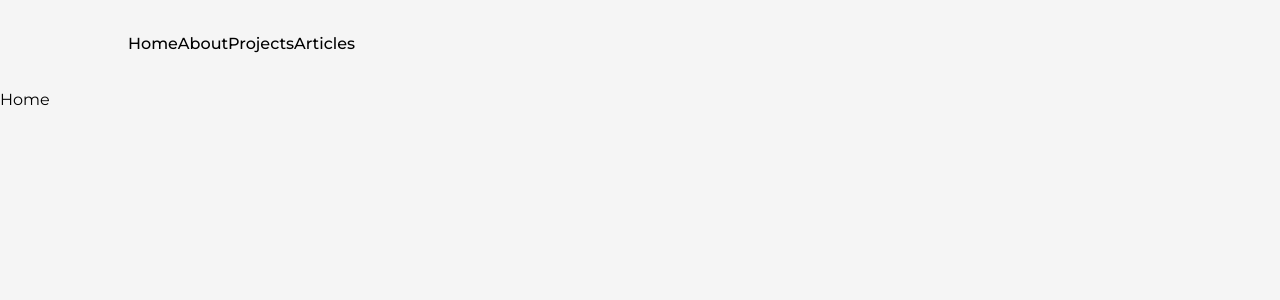
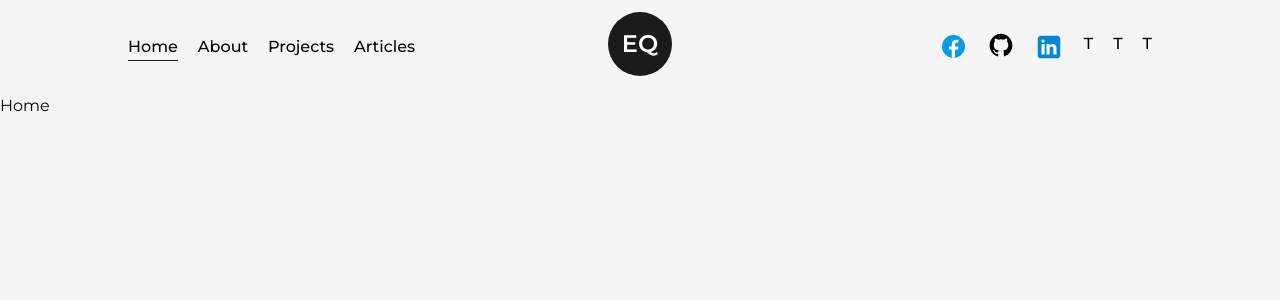
Before and after one commit to phphuongbinh/portfolio-v2, a Next.js app: page / in a window 1280 px wide. Shown: the top 300 px of the page. Built offline with nearby package versions, Linux system fonts and the light colour scheme.

Commit message:
navbar component

```diff
--- /dev/null
+++ b/src/components/CustomLink.tsx
@@ -0,0 +1,26 @@
+import Link from "next/link";
+import { useRouter } from "next/router";
+import React from "react";
+
+interface CustomLinkProps {
+  href: string;
+  title: string;
+  className?: string;
+}
+
+const CustomLink = ({ href, title, className }: CustomLinkProps) => {
+  const router = useRouter();
+
+  return (
+    <Link href={href} className={`${className} relative group`}>
+      {title}
+      <span
+        className={`h-[1px] inline-block bg-dark absolute left-0 -bottom-0.5 group-hover:w-full transition-[width] ease-linear   duration-300 ${
+          router.asPath === href ? "w-full" : "w-0"
+        } `}
+      ></span>
+    </Link>
+  );
+};
+
+export default CustomLink;
--- /dev/null
+++ b/src/components/Logo.tsx
@@ -0,0 +1,21 @@
+import { motion } from "framer-motion";
+import Link from "next/link";
+import React from "react";
+
+const MotionLink = motion(Link);
+
+const Logo = () => {
+  return (
+    <div>
+      <MotionLink
+        href="/"
+        className="w-16 h-16 bg-dark text-white rounded-full flex items-center justify-center font-semibold text-2xl"
+        whileHover={{ scale: 1.1 }}
+      >
+        EQ
+      </MotionLink>
+    </div>
+  );
+};
+
+export default Logo;
--- a/src/components/Navbar.tsx
+++ /dev/null
@@ -1,17 +0,0 @@
-import Link from "next/link";
-import React from "react";
-
-const Navbar = () => {
-  return (
-    <header className="w-full px-32 py-8 font-medium">
-      <nav>
-        <Link href="/">Home</Link>
-        <Link href="/about">About</Link>
-        <Link href="/projects">Projects</Link>
-        <Link href="/articles">Articles</Link>
-      </nav>
-    </header>
-  );
-};
-
-export default Navbar;
--- /dev/null
+++ b/src/components/icons/FacebookIcon.tsx
@@ -0,0 +1,18 @@
+import * as React from "react";
+import { SVGProps } from "react";
+const FacebookIcon = (props: SVGProps<SVGSVGElement>) => (
+  <svg
+    xmlns="http://www.w3.org/2000/svg"
+    width={29}
+    height={29}
+    viewBox="0 0 48 48"
+    {...props}
+  >
+    <path fill="#039be5" d="M24 5a19 19 0 1 0 0 38 19 19 0 1 0 0-38Z" />
+    <path
+      fill="#fff"
+      d="M26.572 29.036h4.917l.772-4.995h-5.69v-2.73c0-2.075.678-3.915 2.619-3.915h3.119v-4.359c-.548-.074-1.707-.236-3.897-.236-4.573 0-7.254 2.415-7.254 7.917v3.323h-4.701v4.995h4.701v13.729c.931.14 1.874.235 2.842.235.875 0 1.729-.08 2.572-.194v-13.77z"
+    />
+  </svg>
+);
+export default FacebookIcon;
--- /dev/null
+++ b/src/components/icons/GithubIcon.tsx
@@ -0,0 +1,19 @@
+import * as React from "react";
+import { SVGProps } from "react";
+const GithubIcon = (props: SVGProps<SVGSVGElement>) => (
+  <svg
+    xmlns="http://www.w3.org/2000/svg"
+    width="1em"
+    height="1em"
+    viewBox="0 0 512 512"
+    {...props}
+    className={`w-[26px] h-auto `}
+  >
+    <path fill="none" d="M0 0h512v512H0z" />
+    <path
+      fill="currentColor"
+      d="M256 32C132.3 32 32 134.9 32 261.7c0 101.5 64.2 187.5 153.2 217.9a17.56 17.56 0 0 0 3.8.4c8.3 0 11.5-6.1 11.5-11.4 0-5.5-.2-19.9-.3-39.1a102.4 102.4 0 0 1-22.6 2.7c-43.1 0-52.9-33.5-52.9-33.5-10.2-26.5-24.9-33.6-24.9-33.6-19.5-13.7-.1-14.1 1.4-14.1h.1c22.5 2 34.3 23.8 34.3 23.8 11.2 19.6 26.2 25.1 39.6 25.1a63 63 0 0 0 25.6-6c2-14.8 7.8-24.9 14.2-30.7-49.7-5.8-102-25.5-102-113.5 0-25.1 8.7-45.6 23-61.6-2.3-5.8-10-29.2 2.2-60.8a18.64 18.64 0 0 1 5-.5c8.1 0 26.4 3.1 56.6 24.1a208.21 208.21 0 0 1 112.2 0c30.2-21 48.5-24.1 56.6-24.1a18.64 18.64 0 0 1 5 .5c12.2 31.6 4.5 55 2.2 60.8 14.3 16.1 23 36.6 23 61.6 0 88.2-52.4 107.6-102.3 113.3 8 7.1 15.2 21.1 15.2 42.5 0 30.7-.3 55.5-.3 63 0 5.4 3.1 11.5 11.4 11.5a19.35 19.35 0 0 0 4-.4C415.9 449.2 480 363.1 480 261.7 480 134.9 379.7 32 256 32Z"
+    />
+  </svg>
+);
+export default GithubIcon;
--- /dev/null
+++ b/src/components/icons/LinkedinIcon.tsx
@@ -0,0 +1,23 @@
+import * as React from "react";
+import { SVGProps } from "react";
+const LinkedinIcon = (props: SVGProps<SVGSVGElement>) => (
+  <svg
+    xmlns="http://www.w3.org/2000/svg"
+    x="0px"
+    y="0px"
+    width="30"
+    height="30"
+    viewBox="0 0 48 48"
+    {...props}
+  >
+    <path
+      fill="#0288D1"
+      d="M42,37c0,2.762-2.238,5-5,5H11c-2.761,0-5-2.238-5-5V11c0-2.762,2.239-5,5-5h26c2.762,0,5,2.238,5,5V37z"
+    ></path>
+    <path
+      fill="#FFF"
+      d="M12 19H17V36H12zM14.485 17h-.028C12.965 17 12 15.888 12 14.499 12 13.08 12.995 12 14.514 12c1.521 0 2.458 1.08 2.486 2.499C17 15.887 16.035 17 14.485 17zM36 36h-5v-9.099c0-2.198-1.225-3.698-3.192-3.698-1.501 0-2.313 1.012-2.707 1.99C24.957 25.543 25 26.511 25 27v9h-5V19h5v2.616C25.721 20.5 26.85 19 29.738 19c3.578 0 6.261 2.25 6.261 7.274L36 36 36 36z"
+    ></path>
+  </svg>
+);
+export default LinkedinIcon;
--- /dev/null
+++ b/src/components/layouts/Navbar.tsx
@@ -0,0 +1,40 @@
+import Link from "next/link";
+import React from "react";
+import Logo from "../Logo";
+import CustomLink from "../CustomLink";
+import FacebookIcon from "../icons/FacebookIcon";
+import GithubIcon from "../icons/GithubIcon";
+import LinkedinIcon from "../icons/LinkedinIcon";
+
+const Navbar = () => {
+  return (
+    <header className="w-full px-32 py-8 font-medium flex justify-between items-center">
+      <nav className="flex gap-5">
+        <CustomLink href="/" title="Home"></CustomLink>
+        <CustomLink href="/about" title="About"></CustomLink>
+        <CustomLink href="/projects" title="Projects"></CustomLink>
+        <CustomLink href="/articles" title="Articles"></CustomLink>
+      </nav>
+      <nav className="flex gap-5 items-start">
+        <Link href="/">
+          <FacebookIcon />
+        </Link>
+        <Link href="/">
+          <GithubIcon />
+        </Link>
+        <Link href="/">
+          <LinkedinIcon />
+        </Link>
+        <Link href="/">T</Link>
+        <Link href="/">T</Link>
+        <Link href="/">T</Link>
+      </nav>
+
+      <div className="absolute left-[50%] top-3 translate-x-[-50%]">
+        <Logo />
+      </div>
+    </header>
+  );
+};
+
+export default Navbar;
--- a/src/pages/_app.tsx
+++ b/src/pages/_app.tsx
@@ -1,4 +1,4 @@
-import Navbar from "@/components/Navbar";
+import Navbar from "@/components/layouts/Navbar";
 import "@/styles/globals.css";
 import type { AppProps } from "next/app";
 import { Montserrat } from "next/font/google";
```
Also changed, not shown: package.json (+6 -5 lines), 1 other file (tests, documents, lock files or other folders).
